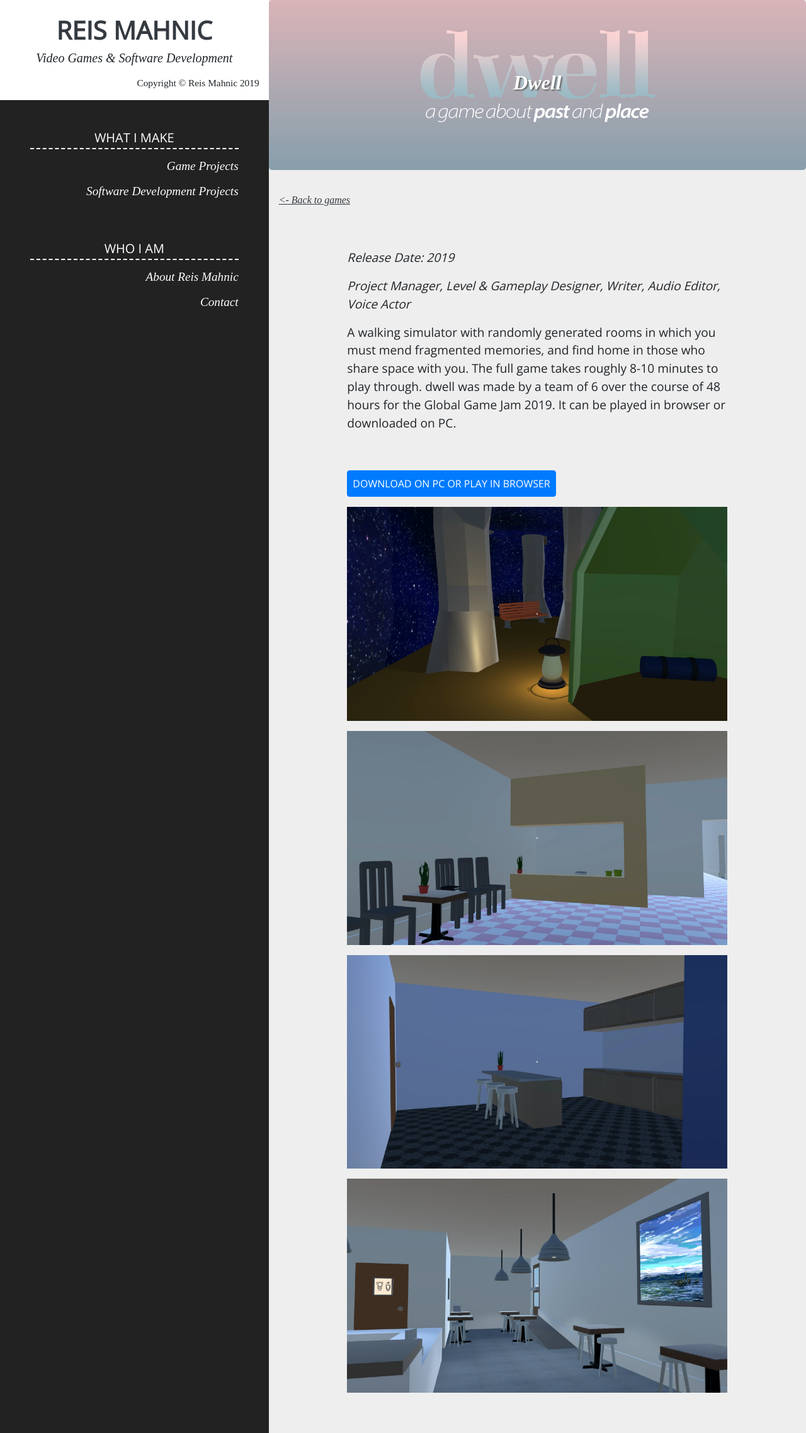
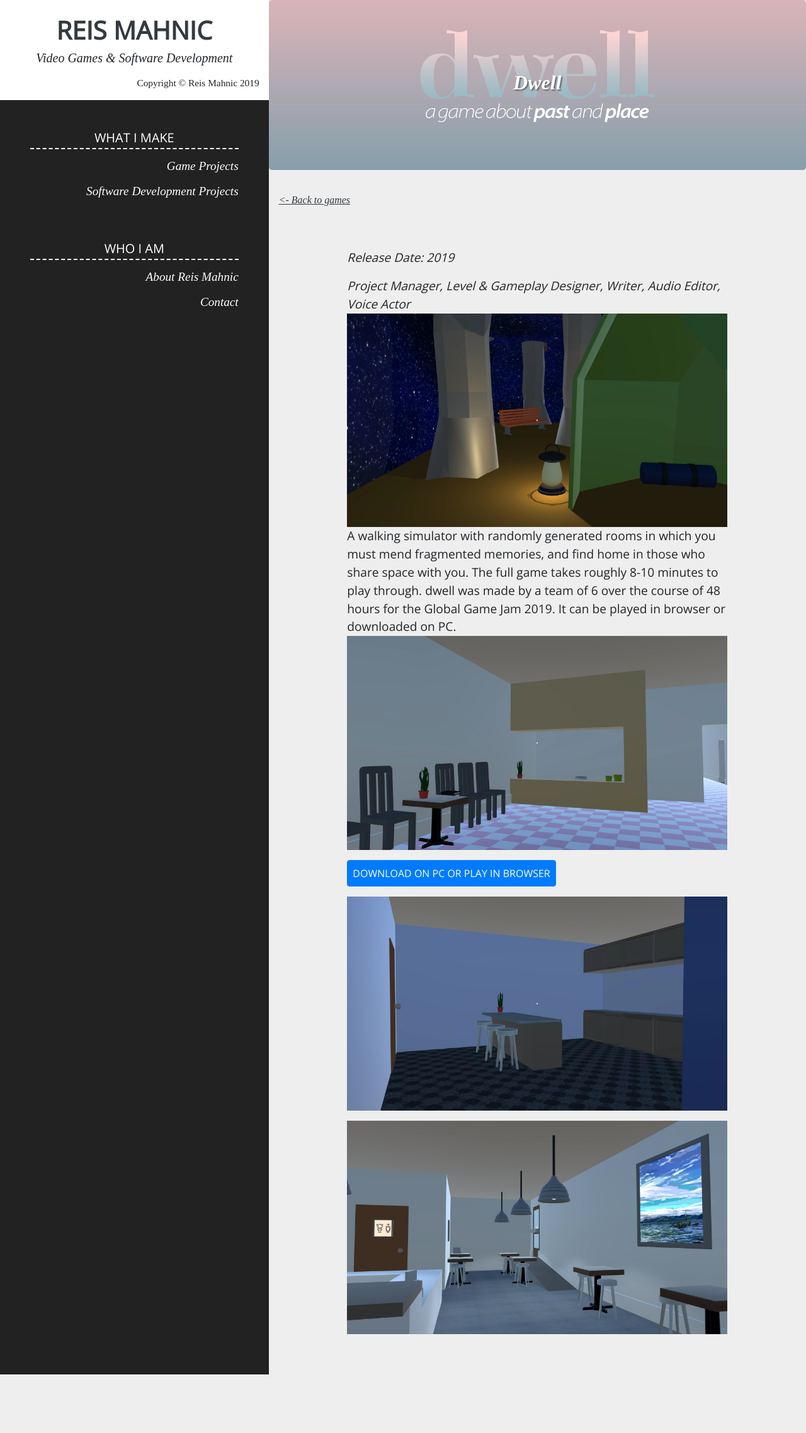
Before and after one commit to reismahnic/reis-mahnic, a Jekyll site: the page built from _games/dwell.md, in a window 1280 px wide. Shown: the whole page at 63% size. Built offline with Jekyll 4.4.1, drawn with Linux system fonts in a browser that asks for light colours; after the commit the page ends 2183 px from its top, so only the background shows below that.

Commit message:
Update Game “dwell”

```diff
--- a/_games/dwell.md
+++ b/_games/dwell.md
@@ -5,17 +5,13 @@ header_image: /reis-mahnic/assets/images/dwell5.jpg
 order: 3
 ---
 _Project Manager, Level & Gameplay Designer, Writer, Audio Editor, Voice Actor_
-
+![](/reis-mahnic/assets/images/dwell1.jpg)
 A walking simulator with randomly generated rooms in which you must mend fragmented memories, and find home in those who share space with you. The full game takes roughly 8-10 minutes to play through. dwell was made by a team of 6 over the course of 48 hours for the Global Game Jam 2019. It can be played in browser or downloaded on PC.
-
+![](/reis-mahnic/assets/images/dwell2.jpg)
 <br>
 
 [DOWNLOAD ON PC OR PLAY IN BROWSER ](https://katietdyer.itch.io/dwell){: .btn .btn-primary .p-2}
 
-![](/reis-mahnic/assets/images/dwell1.jpg)
-
-![](/reis-mahnic/assets/images/dwell2.jpg)
-
 ![](/reis-mahnic/assets/images/dwell3.jpg)
 
 ![](/reis-mahnic/assets/images/dwell4.jpg)
```
